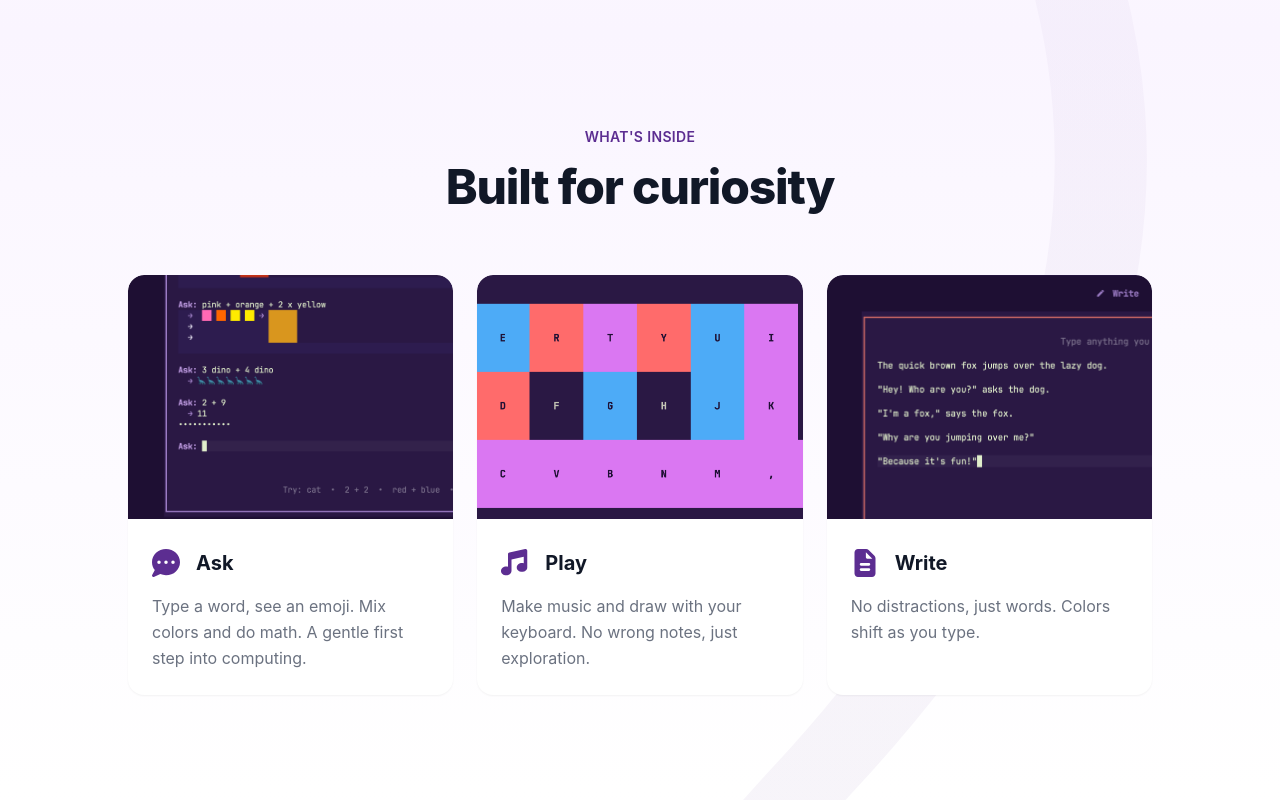
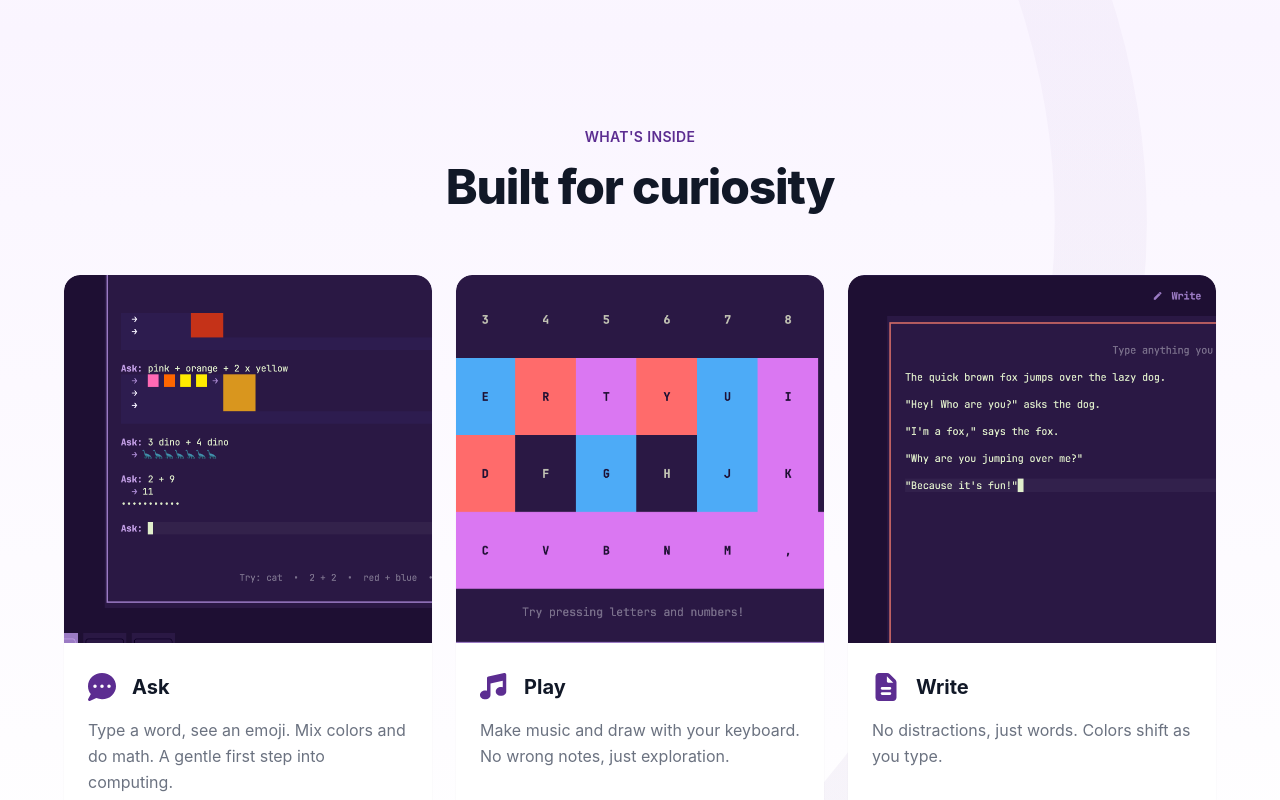
Before and after one commit to purplecomputerorg/landing, a Next.js app: page / in a window 1280 px wide. Shown: the part 2940-3740 px from the top of the page. Built offline with nearby package versions, Linux system fonts and the light colour scheme.

Commit message:
Larger screenshots

```diff
--- a/src/components/Features.tsx
+++ b/src/components/Features.tsx
@@ -48,7 +48,7 @@ export default function Features() {
   }));
 
   return (
-    <div className="relative z-20 max-w-5xl mx-auto">
+    <div className="relative z-20 max-w-6xl mx-auto">
       <p className="text-purple-primary font-semibold mb-4 text-center tracking-wide uppercase text-sm">
         What's inside
       </p>
@@ -64,7 +64,7 @@ export default function Features() {
           >
             <button
               onClick={() => openModal(index)}
-              className="w-full aspect-[4/3] relative overflow-hidden group cursor-pointer focus:outline-none focus:ring-2 focus:ring-purple-primary focus:ring-offset-2 rounded-t-2xl"
+              className="w-full aspect-square relative overflow-hidden group cursor-pointer focus:outline-none focus:ring-2 focus:ring-purple-primary focus:ring-offset-2 rounded-t-2xl"
               aria-label={`View ${feature.title} screenshot`}
             >
               {/* Zoomed-in crop of the screenshot */}
```
